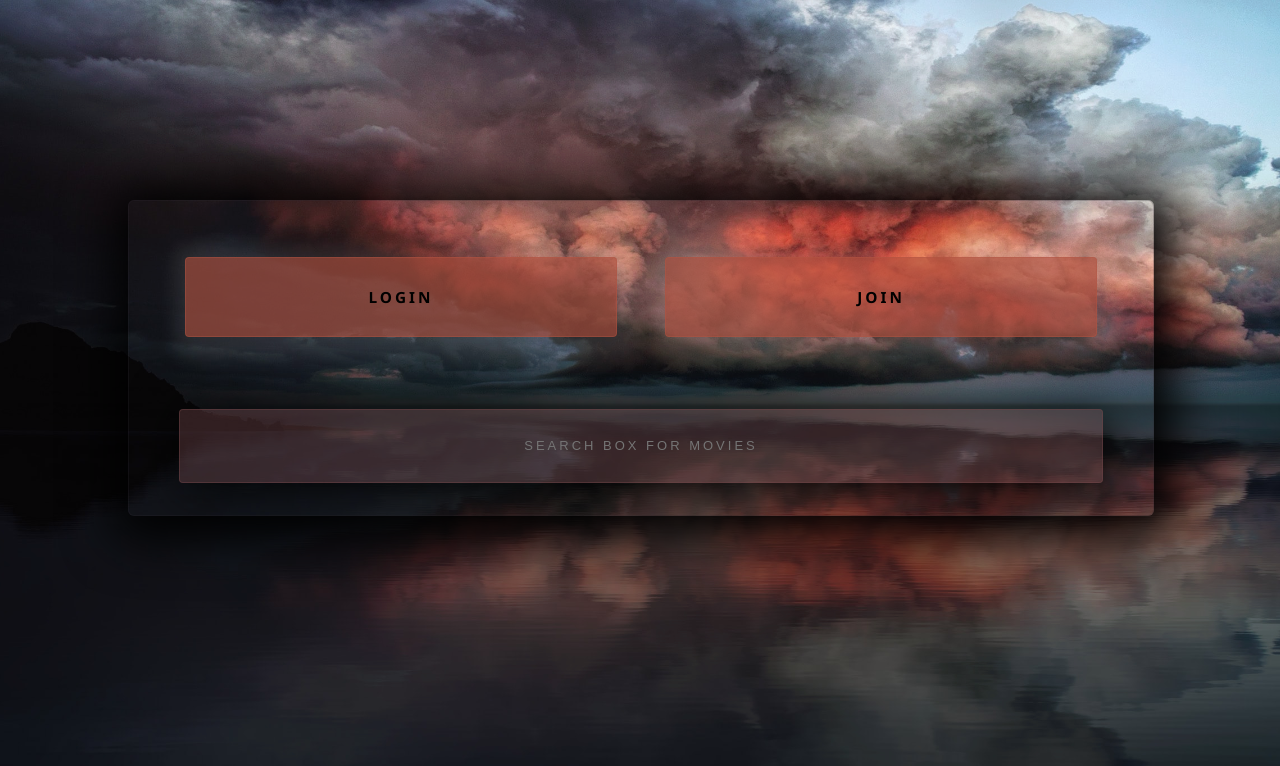
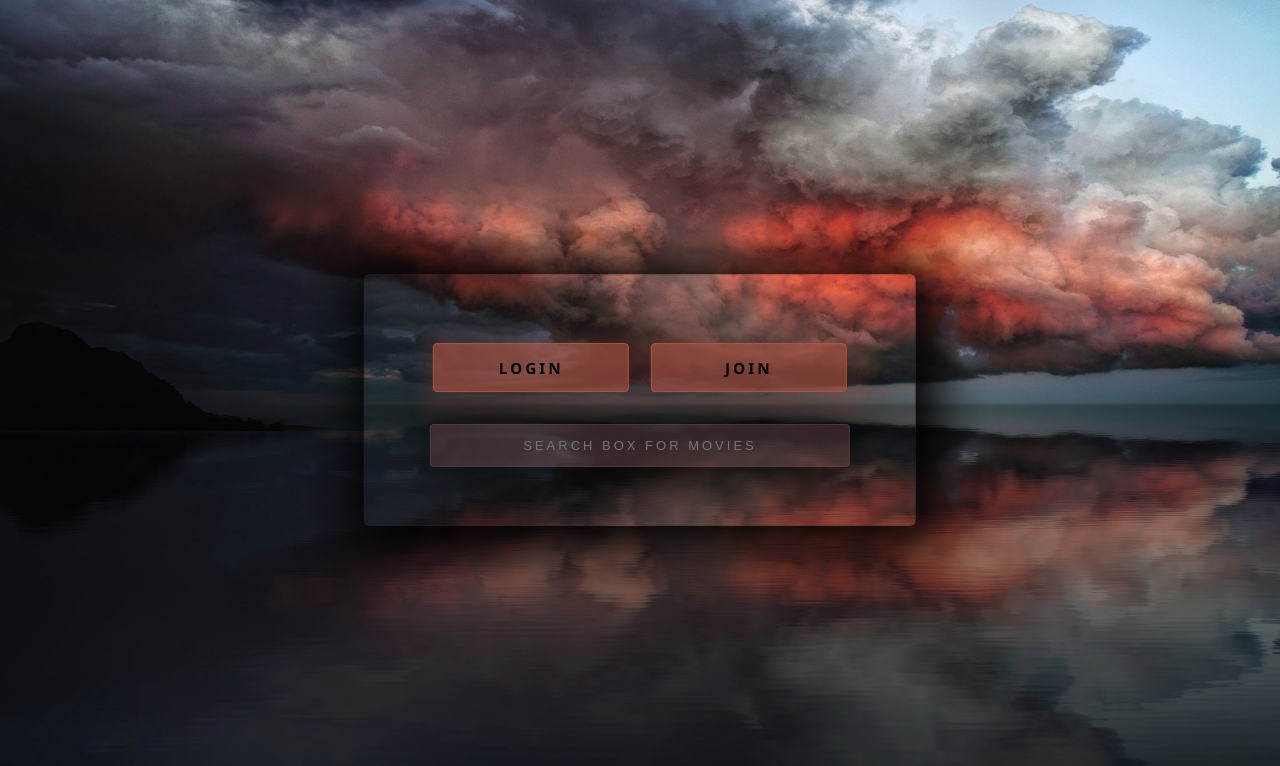
Before and after one commit to M-Stephen-web/Web-2-Assignment-2, a PHP site: page / in a window 1280 px wide. Shown: the top 766 px of the page. Run offline with PHP 8.4, Linux system fonts and the light colour scheme.

Commit message:
corrected style for index.css

```diff
--- a/css/index.css
+++ b/css/index.css
@@ -25,13 +25,14 @@ body {
 #movieBrowserBox {
   background: rgba(44, 41, 49, 0.05);
   border: 1px solid rgba(44, 41, 49, 0.25);
+  border-radius: 6px;
   box-shadow: 5px 5px 50px 20px rgba(0, 0, 0, 0.95);
-  border-radius: 6px;
-  padding: 2rem;
-  margin-top: 25vh;
-  margin-left: 10vw;
-  max-width: 75vw;
-  align-self: center;
+  position: absolute;
+  top: 50%;
+  left: 50%;
+  transform: translateX(-50%) translateY(-50%);
+  padding: 4.5%;
+  width: 34%;
 }
 
 .row {
@@ -42,10 +43,10 @@ body {
 }
 
 .button {
-  box-shadow: 6px 5px 20px 15px rgba(255, 255, 255, 0.1);
+  box-shadow: 6px 5px 20px 15px rgba(178, 86, 69, 0.2);
   background-color: rgba(178, 86, 69, 0.65);
-  border: 1px solid rgba(178, 86, 69, 0.4);
   border-radius: 4px;
+  border: 1px solid rgba(178, 86, 69, 1);
   margin: 2.5%;
   padding: 3%;
   width: 50%;
@@ -59,7 +60,7 @@ body {
 }
 
 .button:hover {
-  box-shadow: 6px 5px 20px 3px rgba(0, 0, 0, 0.1);
+  box-shadow: 6px 5px 20px 3px rgba(0, 0, 0, 0.05);
   background-color: rgba(17, 23, 30, 0.77);
   border: 1px solid rgba(118, 140, 167, 0.1);
   color: rgb(118, 140, 167);
@@ -89,7 +90,7 @@ input {
 
 /* background image credit design */
 footer:after {
-  content: "Photo by Johannes Plenio on Unsplash";
+  content: 'Photo by Johannes Plenio on Unsplash';
   position: fixed;
   bottom: 0;
   padding-bottom: 20px;
```
